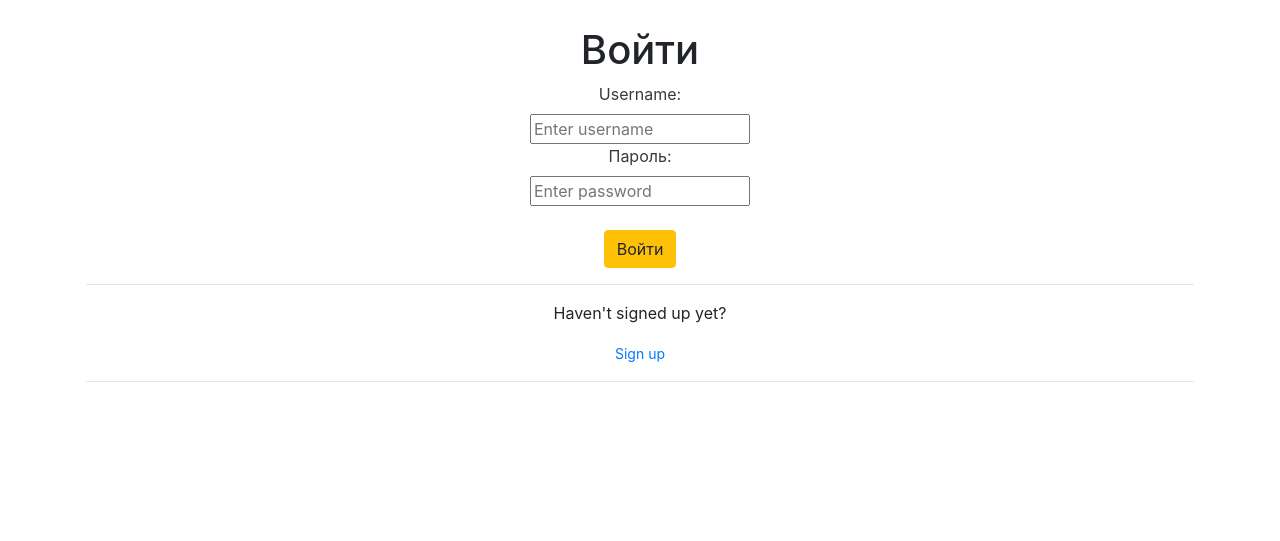
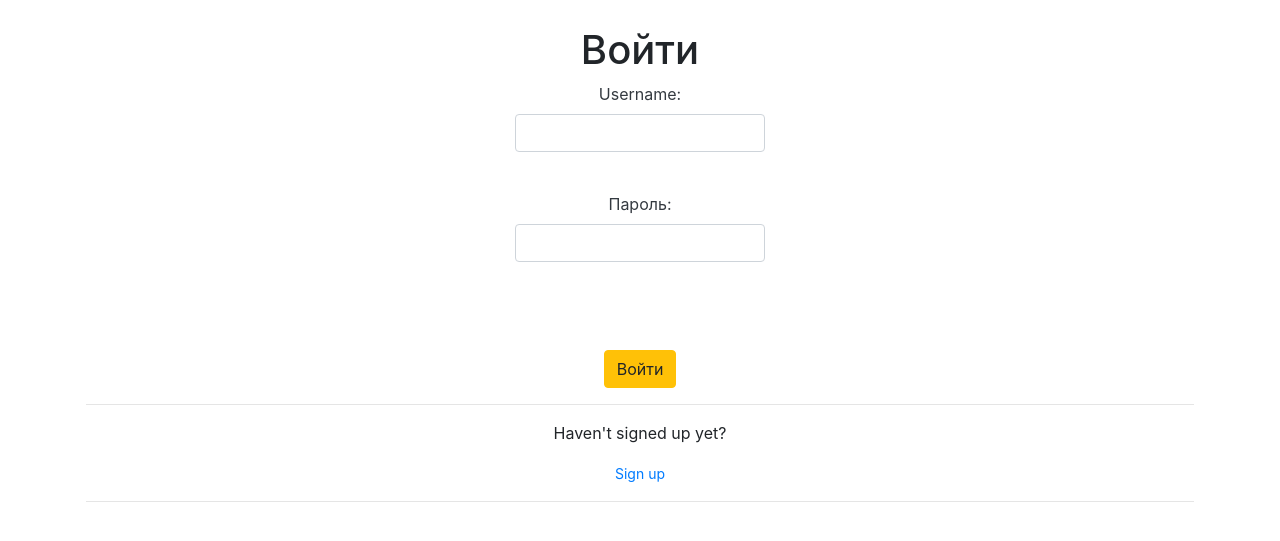
Before and after one commit to sound-round/python-project-lvl4, a Django app: page /login/ in a window 1280 px wide. Shown: the part 70-611 px from the top of the page. Run offline with Django 3.2, Linux system fonts and the light colour scheme; some libraries are stand-ins or nearby versions.

Commit message:
Update login_form

```diff
--- /dev/null
+++ b/task_manager/forms.py
@@ -0,0 +1,29 @@
+from django import forms
+from django.contrib.auth.models import User
+from django.utils.translation import ugettext_lazy as _
+from django.contrib.auth.password_validation import validate_password
+
+
+class UserLoginForm(forms.ModelForm):
+    username = forms.CharField(
+        label=_('Username'), max_length=30, required=False,
+        widget=forms.TextInput(attrs={
+            'class': 'form-control',
+            }),
+    )
+
+    password = forms.CharField(
+        label=_('Password'),
+        max_length=50,
+        widget=forms.PasswordInput(attrs={
+            'class': 'form-control', 'type': 'password',
+            }),
+        validators=[validate_password],
+    )
+
+    class Meta:
+        model = User
+        fields = [
+            'username',
+            'password',
+        ]
--- a/task_manager/templates/login_form.html
+++ b/task_manager/templates/login_form.html
@@ -7,18 +7,24 @@
     <h1>{% translate "Log in" %}</h1>
 </div>
 <div class='d-flex justify-content-center'>
-    <form class="text-dark justify-content-around " style='width: 250px;' method="post">
+    <form class="text-dark" style='width: 250px;' method="post">
         {% csrf_token %}
-        <!-- {{ form.as_p }} -->
-        <label>{% translate "Username" %}:</label>
-        <input style='width: 220px;' type='text' name='username' placeholder="{% translate 'Enter username' %}">
-        <label>{% translate "Password" %}:</label>
-        <input style='width: 220px;' type='text' name='password' placeholder="{% translate 'Enter password' %}">
+        {% for field in form %}
+          <p>
+          {% translate field.label_tag %}<br>
+          {{ field }}<br>
+          {% if field.help_text %}
+            <small style="color: grey">{{ field.help_text }}</small>
+          {% endif %}
+          {% for error in field.errors %}
+            <p style="color: red">{{ error }}</p>
+          {% endfor %}
+          </p>
+        {% endfor %}
         <br>
         <br>
         <input class="btn btn-warning" type="submit" value="{% translate 'Log in' %}">
     </form>
-
 </div>
 <div>
     <hr>
--- a/task_manager/views.py
+++ b/task_manager/views.py
@@ -2,6 +2,7 @@ from django.shortcuts import render, redirect
 from django.contrib.auth import authenticate, login, logout
 from django.contrib import messages
 from django.utils.translation import ugettext as _
+from task_manager.forms import UserLoginForm
 
 
 def index(request):
@@ -23,7 +24,9 @@ def user_login(request):
             return redirect('index')
         else:
             messages.error(request, _('Wrong username or password.'))
-    return render(request, 'login_form.html')
+
+    from_class = UserLoginForm
+    return render(request, 'login_form.html', {'form': from_class})
 
 
 def user_logout(request):
```
